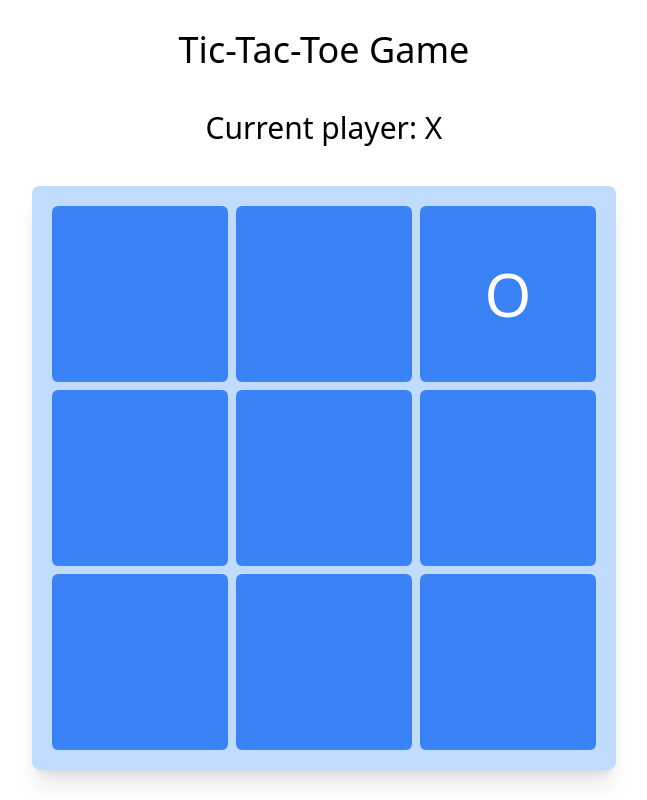
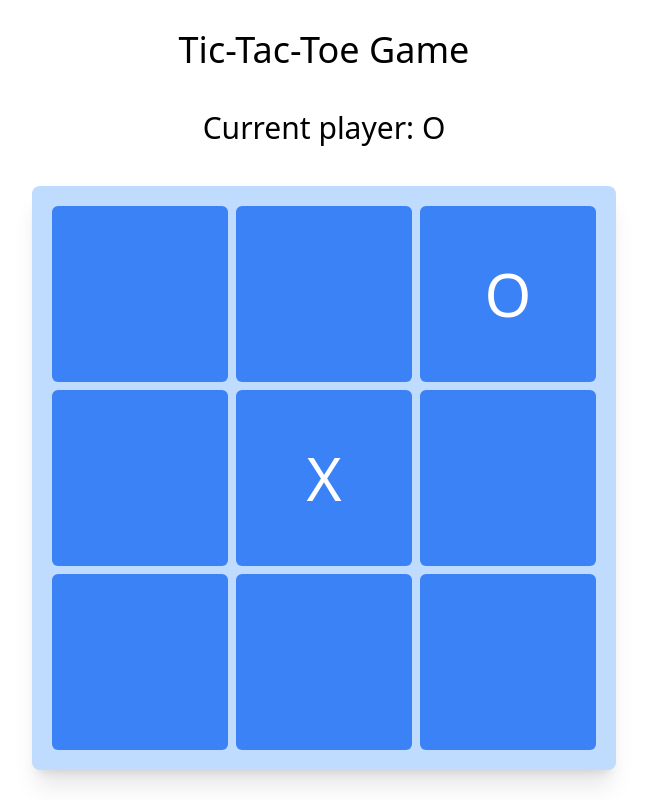
Before and after one commit to leonidgainar/tic-tac-toe, a Vue app: page / in a window 1280 px wide. Both pictures are taken after a click on the button 824 px from the left and 294 px from the top of the page. Shown: the whole page, without its empty margins (316-963 px from the left). Built offline with nearby package versions, Linux system fonts and the light colour scheme.

Commit message:
Added BOT logic

```diff
--- a/src/components/GameBoard.vue
+++ b/src/components/GameBoard.vue
@@ -76,18 +76,80 @@ export default {
     checkVictory(playerClickedFields) {
       let victory = false;
       this.winningCombinations.forEach((winCombination) => {
-        let winningMoves = 0;
+        let movesToWin = 0;
         playerClickedFields.forEach((move) => {
           if (winCombination.includes(move)) {
-            winningMoves++;
+            movesToWin++;
           }
-          if (winningMoves === 3) {
+          if (movesToWin === 3) {
             victory = true;
             this.winningCombination = winCombination;
           }
         });
       });
       return victory;
+    },
+
+    getPlayerBestCombination(playerMoves) {
+      let maxMovesForWin = 0;
+      let bestCombination = [];
+
+      this.winningCombinations.forEach((winCombination) => {
+        let movesForWin = 0;
+
+        playerMoves.forEach((move) => {
+          if (winCombination.includes(move)) {
+            movesForWin++;
+          }
+          if (maxMovesForWin <= movesForWin) {
+            maxMovesForWin = movesForWin;
+            bestCombination = winCombination;
+          }
+        });
+      });
+
+      return { maxMovesForWin, bestCombination };
+    },
+
+    getBotNextMove() {
+      const player1Stats = this.getPlayerBestCombination(this.player1Moves);
+      const player2Stats = this.getPlayerBestCombination(this.player2Moves);
+
+      let potentialNextMoves = [];
+
+      if (player1Stats.maxMovesForWin > player2Stats.maxMovesForWin) {
+        potentialNextMoves = player1Stats.bestCombination.filter(
+          (move) => !this.usedFields.includes(move)
+        );
+      } else {
+        potentialNextMoves = player2Stats.bestCombination.filter(
+          (move) => !this.usedFields.includes(move)
+        );
+      }
+
+      if (!potentialNextMoves.length) {
+        potentialNextMoves = [1, 2, 3, 4, 5, 6, 7, 8, 9].filter(
+          (move) => !this.usedFields.includes(move)
+        );
+      }
+
+      return potentialNextMoves[
+        Math.floor(Math.random() * potentialNextMoves.length)
+      ];
+    },
+
+    botNextMove() {
+      setTimeout(() => {
+        const bootMove = this.getBotNextMove();
+        this.player2Moves.push(bootMove);
+        const player2Wins = this.checkVictory(this.player2Moves);
+        if (player2Wins) {
+          this.gameResult = `Player X WINS!`;
+        } else {
+          this.currentPlayer = "O";
+        }
+        this.usedFields.push(bootMove);
+      }, 500);
     },
 
     restartGame() {
@@ -100,24 +162,18 @@ export default {
     },
 
     playerClickedField(field) {
-      if (this.currentPlayer === "O") {
-        this.player1Moves.push(field);
-        const player1Wins = this.checkVictory(this.player1Moves);
-        if (player1Wins) {
-          this.gameResult = `Player O WINS!`;
-        } else {
-          this.currentPlayer = "X";
-        }
+      this.player1Moves.push(field);
+      const player1Wins = this.checkVictory(this.player1Moves);
+      if (player1Wins) {
+        this.gameResult = `Player O WINS!`;
       } else {
-        this.player2Moves.push(field);
-        const player2Wins = this.checkVictory(this.player2Moves);
-        if (player2Wins) {
-          this.gameResult = `Player X WINS!`;
-        } else {
-          this.currentPlayer = "O";
-        }
+        this.currentPlayer = "X";
       }
       this.usedFields.push(field);
+
+      if (!player1Wins && this.usedFields.length < 9) {
+        this.botNextMove();
+      }
     },
 
     setTextColor(field) {
--- a/src/components/GameOverDialog.vue
+++ b/src/components/GameOverDialog.vue
@@ -1,18 +1,18 @@
 <template>
   <div
-    class="fixed z-10 inset-0 overflow-y-auto"
+    class="fixed z-10 inset-0 overflow-y-auto mt-10"
     aria-labelledby="modal-title"
     role="dialog"
     aria-modal="true"
     v-if="gameIsOver"
   >
-    <div class="flex items-center justify-center px-4">
+    <div class="flex items-top justify-center px-4">
       <div
         class="fixed inset-0 bg-gray-500 bg-opacity-75 transition-opacity"
         aria-hidden="true"
       ></div>
 
-      <span class="sm:inline-block h-screen" aria-hidden="true"> &#8203; </span>
+      <span class="sm:inline-block" aria-hidden="true"> &#8203; </span>
 
       <div
         class="inline-block bg-white rounded-lg text-center overflow-hidden shadow-xl transform transition-all sm:max-w-lg w-full"
```
